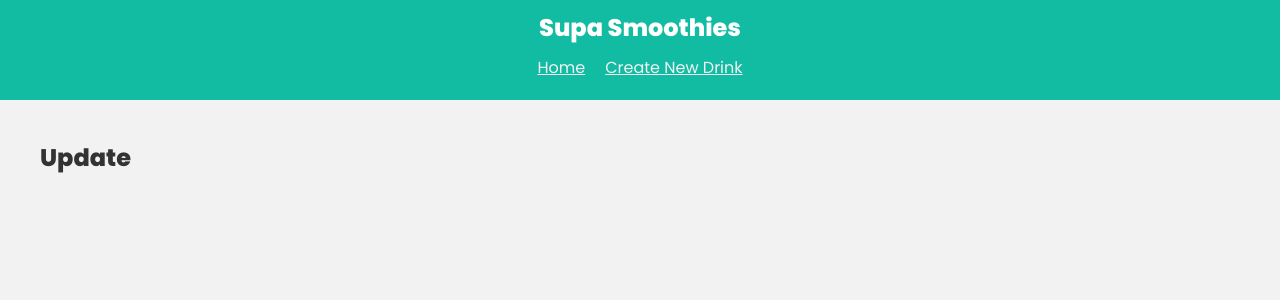
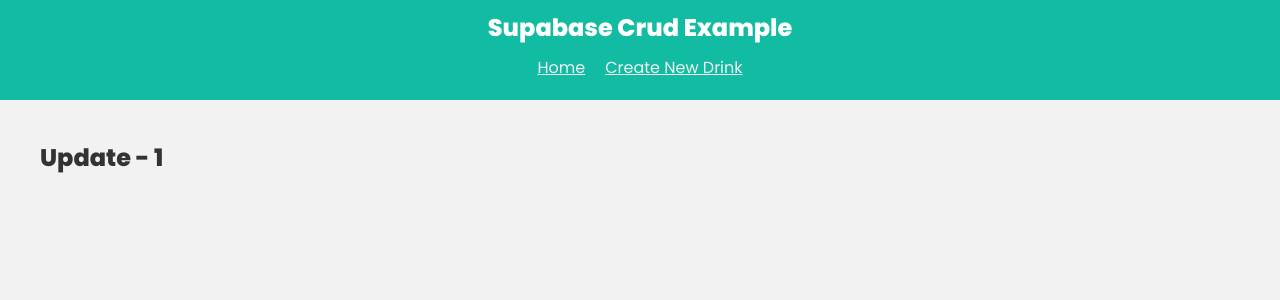
Before and after one commit to osmanesad/supabase-crud-example, a React (Create React App) app: page /1 in a window 1280 px wide. Shown: the top 300 px of the page. Built offline with nearby package versions, Linux system fonts and the light colour scheme.

Commit message:
Update Edit
Ana ekrandaki cardlarımızın köşesine edit bağlantısı ekledik. ID bilgisiyle eşleştirdik.

```diff
--- a/src/App.js
+++ b/src/App.js
@@ -10,7 +10,7 @@
   return (
     <BrowserRouter>
       <nav>
-        <h1>Supa Smoothies</h1>
+        <h1>Supabase Crud Example</h1>
         <Link to="/">Home</Link>
         <Link to="/create">Create New Drink</Link>
       </nav>
--- a/src/components/supaCard.js
+++ b/src/components/supaCard.js
@@ -1,4 +1,6 @@
+import { Link } from "react-router-dom"
 const SupaCard = ({supatables}) => {
+
     return (
         <div className="supatable-card">
             <h2>{supatables.title}</h2>
@@ -6,6 +8,11 @@
             <div className="rating">
                 {supatables.rating}
             </div>
+            <div className="buttons">
+                <Link to={'/' + supatables.id}>
+                <i className="material-icons">edit</i>
+                </Link>
+            </div>
         </div>
 
     )
--- a/src/pages/Update.js
+++ b/src/pages/Update.js
@@ -1,7 +1,12 @@
+import { useParams } from "react-router-dom"
+
 const Update = () => {
+
+  const {id} = useParams()
+
   return (
     <div className="page update">
-      <h2>Update</h2>
+      <h2>Update - {id}</h2>
     </div>
   )
 }
```
